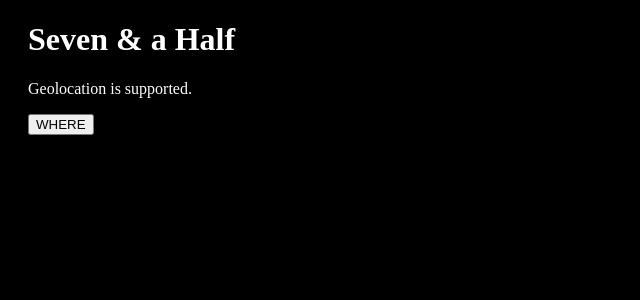
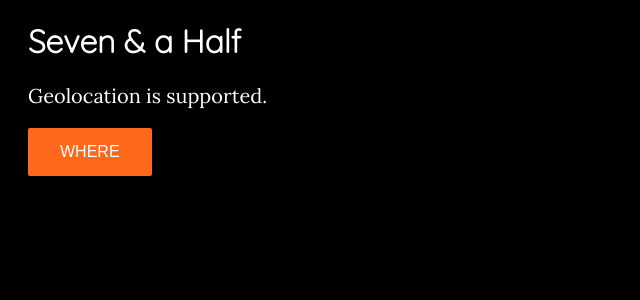
Before and after one commit to charliemacquarie/sevenandahalf-web, a Flask app: page / in a window 1280 px wide. Shown: the top 300 px of the page, without its empty margins (0-640 px from the left). Run offline with Flask 2, Linux system fonts and the light colour scheme.

Commit message:
add fonts and style index

```diff
--- a/static/style.css
+++ b/static/style.css
@@ -1,9 +1,28 @@
+@font-face {
+  font-family: 'Lora';
+  src: url('Lora-Regular.ttf');
+}
+
+@font-face {
+  font-family: 'Quicksand-Light';
+  src: url('Quicksand-Light.ttf');
+}
+
 body {
   background-color: black;
 }
 
+h1 {
+  font-family: 'Quicksand-Light', Helvetica, sans-serif;
+}
+
 .text {
   color: white;
+}
+
+.body {
+  font-family: 'Lora', Courier, serif;
+  font-size: 20px
 }
 
 div.content {
@@ -22,3 +41,19 @@ a {
   color: #ad451e;
   text-decoration: none;
 }
+
+.button {
+  background-color: #fe681b;
+  border: none;
+  border-radius: 2px;
+  color: white;
+  padding: 15px 32px;
+  text-align: center;
+  text-decoration: none;
+  font-size: 16px;
+  transition-duration: 0.2s;
+}
+.button:hover {
+  background-color: #ffa728;
+  color: white;
+}
--- a/templates/index.html
+++ b/templates/index.html
@@ -10,10 +10,10 @@
     <h1 class="text">Seven & a Half</h1>
       {% if not maps %}
         <form method="post">
-          <p class="text" id="geo"></p>
+          <p class="text body" id="geo"></p>
           <input type="hidden" name="latitude" id="latitude" value="">
           <input type="hidden" name="longitude" id="longitude" value="">
-          <input type="submit" value="WHERE">
+          <input type="submit" value="WHERE" class="button">
         </form>
 
         <script>
@@ -50,18 +50,18 @@
       {% if maps %}
           {% for map in maps %}
             <ul>
-              <li class="text">{{ map['primary_state_name'] }} * </li>
-              <li class="text">{{ map['map_name'] }} * </li>
-              <li class="text">{{ map['scale'] }} * </li>
-              <li class="text">{{ map['date_on_map'] }} * </li>
-              <li class="text"><a href="{{ map['local_download'] }}">
+              <li class="text body">{{ map['primary_state_name'] }} * </li>
+              <li class="text body">{{ map['map_name'] }} * </li>
+              <li class="text body">{{ map['scale'] }} * </li>
+              <li class="text body">{{ map['date_on_map'] }} * </li>
+              <li class="text body"><a href="{{ map['local_download'] }}">
                 VIEW MAP</a></li>
             </ul>
             {% if not loop.last %}
             <hr>
             {% endif %}
           {% endfor %}
-      <button><a href="{{ url_for('index') }}">Load again</a></button>
+      <button class="button"><a style="color: white;" href="{{ url_for('index') }}">Load again</a></button>
     {% endif %}
   </div>
 </body>
```
Also changed, not shown: static/Lora-Regular.ttf (added), static/Quicksand-Light.ttf (added), static/Quicksand-Medium.ttf (added), static/Quicksand-Regular.ttf (added), static/Quicksand-SemiBold.ttf (added).
